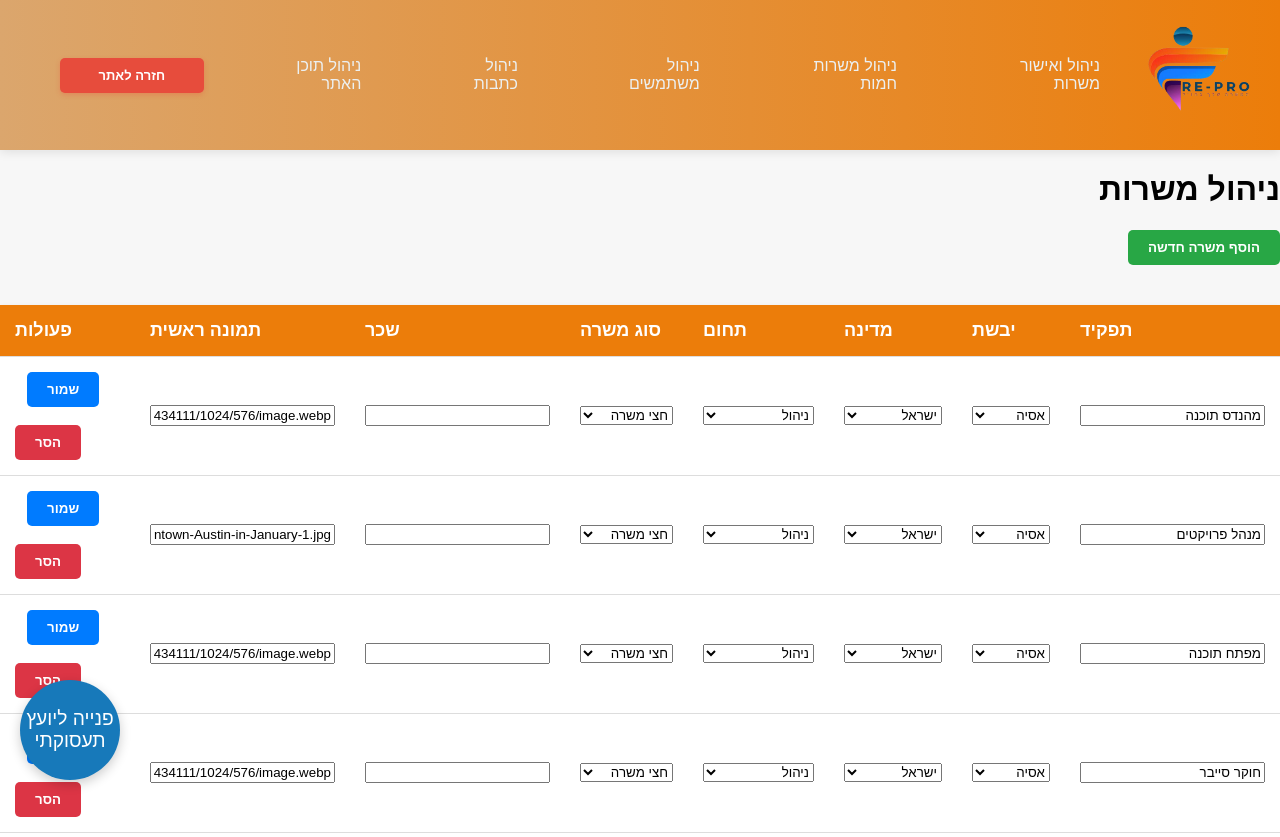
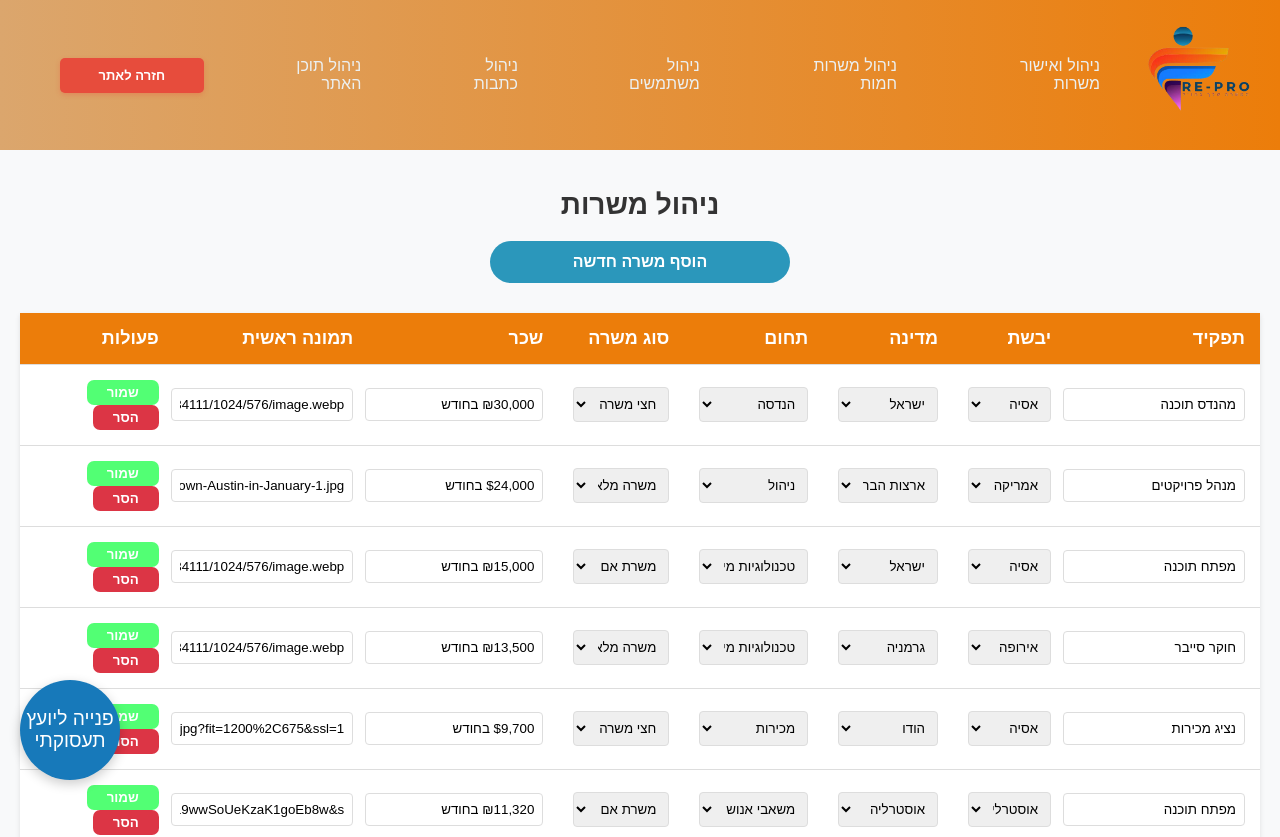
Before and after one commit to RafiGabizon/Re-pro, a React (Create React App) app: page /admin/hot-jobs in a window 1280 px wide. Shown: the top 837 px of the page. Built offline with nearby package versions, Linux system fonts and the light colour scheme; the HTML template or start-up script is replaced by a standard one.

Commit message:
admin pages ugraded

```diff
--- a/src/pages/admin/ManageHotJobs.js
+++ b/src/pages/admin/ManageHotJobs.js
@@ -16,12 +16,12 @@ function ManageHotJobs() {
     const newJob = {
       id: Date.now(),
       mainImg: "https://via.placeholder.com/150",
-      continent: "יבשת חדשה",
-      state: "מדינה חדשה",
+      Continents: "יבשת חדשה",
+      State: "מדינה חדשה",
       countryFlag: "https://via.placeholder.com/30",
-      domain: "תחום חדש",
-      jobType: "סוג משרה חדש",
-      salary: "שכר חדש",
+      Domains: "תחום חדש",
+      JobType: "סוג משרה חדש",
+      Salary: "שכר חדש",
       jobTitle: "תפקיד חדש",
       jobDescription: "תיאור משרה חדש",
     };
@@ -45,6 +45,9 @@ function ManageHotJobs() {
   const saveJobChanges = (id) => {
     const updatedJob = editedJobs[id];
     if (updatedJob) {
+      // Check if any field is empty and prevent saving if so
+      const isValid = Object.values(updatedJob).every(val => val.trim() !== '');
+      if (isValid) {
         updateJobs(jobs.map(job =>
           job.id === id ? { ...job, ...updatedJob } : job
         ));
@@ -53,6 +56,9 @@ function ManageHotJobs() {
           delete newState[id];
           return newState;
         });
+      } else {
+        alert('לא ניתן לשמור משרה עם שדות ריקים.');
+      }
     }
   };
 
@@ -88,8 +94,8 @@ function ManageHotJobs() {
               </td>
               <td>
                 <select
-                  value={editedJobs[job.id]?.continent || job.continent}
-                  onChange={(e) => handleFieldChange(job.id, 'continent', e.target.value)}
+                  value={editedJobs[job.id]?.Continents || job.Continents}
+                  onChange={(e) => handleFieldChange(job.id, 'Continents', e.target.value)}
                 >
                   {uniqueContinents.map(continent => (
                     <option key={continent} value={continent}>{continent}</option>
@@ -98,8 +104,8 @@ function ManageHotJobs() {
               </td>
               <td>
                 <select
-                  value={editedJobs[job.id]?.state || job.state}
-                  onChange={(e) => handleFieldChange(job.id, 'state', e.target.value)}
+                  value={editedJobs[job.id]?.State || job.State}
+                  onChange={(e) => handleFieldChange(job.id, 'State', e.target.value)}
                 >
                   {uniqueStates.map(state => (
                     <option key={state} value={state}>{state}</option>
@@ -108,8 +114,8 @@ function ManageHotJobs() {
               </td>
               <td>
                 <select
-                  value={editedJobs[job.id]?.domain || job.domain}
-                  onChange={(e) => handleFieldChange(job.id, 'domain', e.target.value)}
+                  value={editedJobs[job.id]?.Domains || job.Domains}
+                  onChange={(e) => handleFieldChange(job.id, 'Domains', e.target.value)}
                 >
                   {uniqueDomains.map(domain => (
                     <option key={domain} value={domain}>{domain}</option>
@@ -118,8 +124,8 @@ function ManageHotJobs() {
               </td>
               <td>
                 <select
-                  value={editedJobs[job.id]?.jobType || job.jobType}
-                  onChange={(e) => handleFieldChange(job.id, 'jobType', e.target.value)}
+                  value={editedJobs[job.id]?.JobType || job.JobType}
+                  onChange={(e) => handleFieldChange(job.id, 'JobType', e.target.value)}
                 >
                   {uniqueJobTypes.map(type => (
                     <option key={type} value={type}>{type}</option>
@@ -128,8 +134,8 @@ function ManageHotJobs() {
               </td>
               <td>
                 <input
-                  value={editedJobs[job.id]?.salary || job.salary}
-                  onChange={(e) => handleFieldChange(job.id, 'salary', e.target.value)}
+                  value={editedJobs[job.id]?.Salary || job.Salary}
+                  onChange={(e) => handleFieldChange(job.id, 'Salary', e.target.value)}
                 />
               </td>
               <td>
@@ -150,8 +156,11 @@ function ManageHotJobs() {
       {jobs.map(job => (
         <div key={job.id} className={`job-card ${openJobId === job.id ? 'open' : ''}`}>
           <div className="job-header" onClick={() => toggleJobDetails(job.id)}>
+            <div>
               <h2>{job.jobTitle}</h2>
-            <p>{job.state}</p>
+              <p>{job.State}</p>
+            </div>
+            <span className="expand-icon">{openJobId === job.id ? '▲' : '▼'}</span>
           </div>
           <div className="job-details">
             <input
@@ -159,40 +168,40 @@ function ManageHotJobs() {
               onChange={(e) => handleFieldChange(job.id, 'jobTitle', e.target.value)}
             />
             <select
-              value={editedJobs[job.id]?.continent || job.continent}
-              onChange={(e) => handleFieldChange(job.id, 'continent', e.target.value)}
+              value={editedJobs[job.id]?.Continents || job.Continents}
+              onChange={(e) => handleFieldChange(job.id, 'Continents', e.target.value)}
             >
               {uniqueContinents.map(continent => (
                 <option key={continent} value={continent}>{continent}</option>
               ))}
             </select>
             <select
-              value={editedJobs[job.id]?.state || job.state}
-              onChange={(e) => handleFieldChange(job.id, 'state', e.target.value)}
+              value={editedJobs[job.id]?.State || job.State}
+              onChange={(e) => handleFieldChange(job.id, 'State', e.target.value)}
             >
               {uniqueStates.map(state => (
                 <option key={state} value={state}>{state}</option>
               ))}
             </select>
             <select
-              value={editedJobs[job.id]?.domain || job.domain}
-              onChange={(e) => handleFieldChange(job.id, 'domain', e.target.value)}
+              value={editedJobs[job.id]?.Domains || job.Domains}
+              onChange={(e) => handleFieldChange(job.id, 'Domains', e.target.value)}
             >
               {uniqueDomains.map(domain => (
                 <option key={domain} value={domain}>{domain}</option>
               ))}
             </select>
             <select
-              value={editedJobs[job.id]?.jobType || job.jobType}
-              onChange={(e) => handleFieldChange(job.id, 'jobType', e.target.value)}
+              value={editedJobs[job.id]?.JobType || job.JobType}
+              onChange={(e) => handleFieldChange(job.id, 'JobType', e.target.value)}
             >
               {uniqueJobTypes.map(type => (
                 <option key={type} value={type}>{type}</option>
               ))}
             </select>
             <input
-              value={editedJobs[job.id]?.salary || job.salary}
-              onChange={(e) => handleFieldChange(job.id, 'salary', e.target.value)}
+              value={editedJobs[job.id]?.Salary || job.Salary}
+              onChange={(e) => handleFieldChange(job.id, 'Salary', e.target.value)}
             />
             <input
               value={editedJobs[job.id]?.mainImg || job.mainImg}
--- a/src/styles/admin/manageHotJobs.css
+++ b/src/styles/admin/manageHotJobs.css
@@ -1,7 +1,38 @@
-.manage-hot-jobs {
+.hot-jobs-manager {
     padding: 20px;
-    background-color: #f4f4f4;
+    background-color: #f8f9fa;
     min-height: 100vh;
+    font-family: 'Rubik', sans-serif;
+    overflow-x: hidden;
+}
+
+h1 {
+    color: #333;
+    font-size: 28px;
+    margin-bottom: 20px;
+    text-align: center;
+}
+
+.add-job-btn {
+    display: block;
+    width: 100%;
+    max-width: 300px;
+    margin: 0 auto 30px;
+    padding: 12px 20px;
+    background-color: #2b97bb;
+    color: white;
+    border: none;
+    border-radius: 25px;
+    font-size: 16px;
+    font-weight: bold;
+    text-align: center;
+    cursor: pointer;
+    transition: background-color 0.5s, transform 0.5s;
+}
+
+.add-job-btn:hover {
+    background-color: #34b1da;
+    transform: translateY(-2px);
 }
 
 .jobs-table {
@@ -15,7 +46,7 @@
 .jobs-table th,
 .jobs-table td {
     padding: 15px;
-    text-align: left;
+    text-align: right;
     border-bottom: 1px solid #ddd;
 }
 
@@ -25,28 +56,28 @@
     font-size: 18px;
 }
 
-.add-job-btn,
-.remove-job-btn,
-.save-job-btn {
-    padding: 10px 20px;
+.jobs-table input,
+.jobs-table select {
+    width: 100%;
+    padding: 8px;
+    border: 1px solid #ddd;
+    border-radius: 4px;
+}
+
+.save-job-btn,
+.remove-job-btn {
+    padding: 5px 20px;
     border: none;
-    border-radius: 5px;
+    border-radius: 7px;
     cursor: pointer;
     font-weight: bold;
-    transition: background-color 0.3s;
-}
-
-.add-job-btn {
-    background-color: #28a745;
-    color: white;
-    margin-bottom: 20px;
+    transition: background-color 0.3s, transform 0.2s;
 }
 
 .save-job-btn {
-    background-color: #007bff;
+    background-color: #2cff56d1;
     color: white;
-    margin-bottom: 18px;
-    margin-left: 12px;
+    margin-left: 8x;
 }
 
 .remove-job-btn {
@@ -54,58 +85,10 @@
     color: white;
 }
 
-.add-job-btn:hover,
-.remove-job-btn:hover,
-.save-job-btn:hover {
+.save-job-btn:hover,
+.remove-job-btn:hover {
     opacity: 0.8;
-}
-
-.job-card {
-    border: 1px solid #ddd;
-    margin-top: 10px;
-    padding: 15px;
-    border-radius: 5px;
-    background-color: white;
-    box-shadow: 0 2px 5px rgba(0, 0, 0, 0.1);
-}
-
-.job-card.open .job-details {
-    display: block;
-}
-
-.job-card .job-header {
-    cursor: pointer;
-    margin-bottom: 10px;
-    font-weight: bold;
-}
-
-.job-details {
-    display: none;
-    padding: 15px;
-}
-
-.job-header {
-    padding: 15px;
-    background-color: #ec7d0a;
-    color: white;
-    font-size: 18px;
-    border-radius: 8px 8px 0 0;
-}
-
-.job-details input,
-.job-details select {
-    display: block;
-    width: 100%;
-    margin-bottom: 10px;
-    padding: 10px;
-    border: 1px solid #ddd;
-    border-radius: 4px;
-    box-sizing: border-box;
-}
-
-.job-details button {
-    display: inline-block;
-    margin-right: 10px;
+    transform: translatex(-2px);
 }
 
 /* עיצוב למסכים גדולים יותר */
@@ -117,6 +100,10 @@
     .job-card {
         display: none;
     }
+
+    .jobs-table {
+        overflow-x: auto;
+    }
 }
 
 /* עיצוב למסכים קטנים יותר */
@@ -126,35 +113,96 @@
     }
 
     .job-card {
-        width: 100%;
         display: block;
-        margin-bottom: 20px;
-        border: 1px solid #ddd;
+        background-color: #ffffff;
         border-radius: 15px;
-        box-shadow: 0 2px 5px rgba(0, 0, 0, 0.1);
-        padding: 15px;
-        box-sizing: border-box;
+        box-shadow: 0 4px 20px rgba(0, 0, 0, 0.1);
+        overflow: hidden;
+        margin-bottom: 25px;
+        transition: all 0.3s ease;
     }
 
     .job-header {
-        padding: 15px;
         background-color: #ec7d0a;
+        padding: 15px 20px;
+        display: flex;
+        justify-content: space-between;
+        align-items: center;
+        cursor: pointer;
+    }
+
+    .job-header h2 {
         color: white;
         font-size: 18px;
-        cursor: pointer;
-        border-radius: 8px 8px 0 0;
+        margin: 0;
+    }
+
+    .job-header p {
+        color: rgba(255, 255, 255, 0.8);
+        font-size: 15px;
+        margin: 5px 2 2;
+    }
+
+    .expand-icon {
+        color: #2b97bb;
+        font-size: 20px;
+        transition: transform 0.8s ease;
+    }
+
+    .job-card.open .expand-icon {
+        transform: rotate(360deg);
     }
 
     .job-details {
         display: none;
+        padding: 20px;
     }
 
     .job-card.open .job-details {
         display: block;
     }
 
-    .job-card.open {
-        margin-top: 20px;
-        margin-bottom: 20px;
+    .job-details input,
+    .job-details select {
+        width: 100%;
+        padding: 12px;
+        margin-bottom: 15px;
+        border: 1px solid #ddd;
+        border-radius: 8px;
+        font-size: 16px;
+    }
+
+    .job-details button {
+        padding: 12px 20px;
+        border: none;
+        border-radius: 25px;
+        font-size: 16px;
+        font-weight: bold;
+        cursor: pointer;
+        transition: background-color 0.3s, transform 0.2s;
+        margin-bottom: 10px;
+    }
+
+    .job-details .save-job-btn {
+        background-color: #2cff56d1;
+        color: white;
+        margin-right: 10px;
+    }
+
+    .job-details .remove-job-btn {
+        background-color: #dc3545;
+        color: white;
+    }
+
+    .job-details button:hover {
+        transform: translateY(-2px);
+    }
+
+    .job-details .save-job-btn:hover {
+        opacity:0.8 ;
+    }
+
+    .job-details .remove-job-btn:hover {
+        background-color: #c82333;
     }
 }
```
Also changed, not shown: src/Components/Navbar.js (+9 -6 lines), src/Components/admin/AdminNavbar.js (+10 -6 lines). Lines whose indentation alone changed are shown as unchanged.
